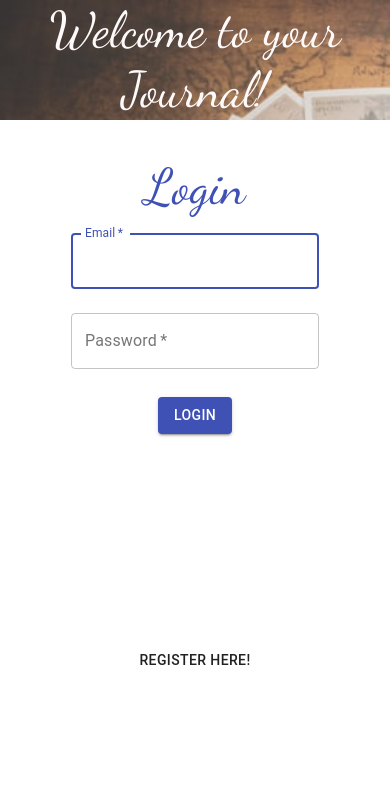
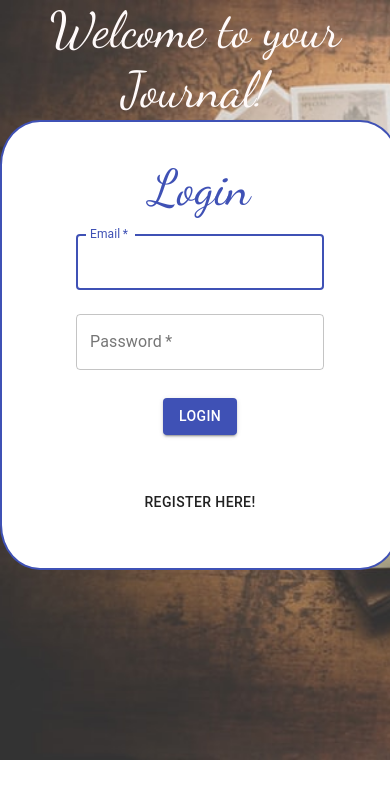
Before and after one commit to IsaiahMurray/Journal-Client, a React (Create React App) app: page / in a window 390 px wide. Shown: the top 798 px of the page. Built offline with nearby package versions, Linux system fonts and the light colour scheme.

Commit message:
fixed tablet sizing

```diff
--- a/src/components/Auth/Auth.jsx
+++ b/src/components/Auth/Auth.jsx
@@ -1,7 +1,4 @@
 import React, { useState } from "react";
-import Signup from "./Signup";
-import Login from "./Login";
-
 import {
   Container,
   TextField,
@@ -11,6 +8,7 @@ import {
 } from "@material-ui/core/";
 import { makeStyles } from "@material-ui/core/styles";
 import { Alert } from "@material-ui/lab";
+
 const useStyles = makeStyles((theme) => ({
   grid: {
     justifyContent: "center",
@@ -38,6 +36,12 @@ const useStyles = makeStyles((theme) => ({
       borderRadius: "0%",
       boxShadow: "0px 0px 0px white",
       border: "2px solid white",
+    },
+    [theme.breakpoints.down("md")]: {
+      width: "400px",
+      height: "450px",
+      border: "2px solid #3f51b5",
+      borderRadius: "10%",
     },
     //* Tablet/Desktop
     [theme.breakpoints.up("md")]: {
@@ -118,7 +122,6 @@ const Auth = (props) => {
 
   const handleSubmit = async (event) => {
     event.preventDefault();
-    console.log("Auth button hit");
     try {
       let res = await fetch(`${APIURL}`, {
         method: "POST",
--- a/src/components/Journal/Journals.jsx
+++ b/src/components/Journal/Journals.jsx
@@ -3,7 +3,7 @@ import { makeStyles } from "@material-ui/core/styles";
 import GridList from "@material-ui/core/GridList";
 import Button from "@material-ui/core/Button";
 import Journal from "./Journal";
-//import JournalCreate from "./JournalCreate";
+import JournalCreate from "./JournalCreate";
 
 //import APIURL from '../../helpers/environment';
 
@@ -33,12 +33,6 @@ const Journals = (props) => {
     `${APIURL}/journal/mine`
   );
 
-  // useEffect(() => {
-  //   console.log("props:", props)
-  //   props.fetchJournals();
-  //   //eslint-disable-next-line react-hooks/exhaustive-deps
-  // }, []);
-
   let buttonView;
 
   if (fetchUrl === `${APIURL}/journal/mine`) {
@@ -53,6 +47,7 @@ const Journals = (props) => {
 
   return (
     <div className={classes.root}>
+      <JournalCreate token={props.token} fetchJournals={props.fetchJournals}/>
         <GridList cellheight={250} className={classes.gridList}>
           {buttonView}
           {props.journalArray.map((journal) => (
```
